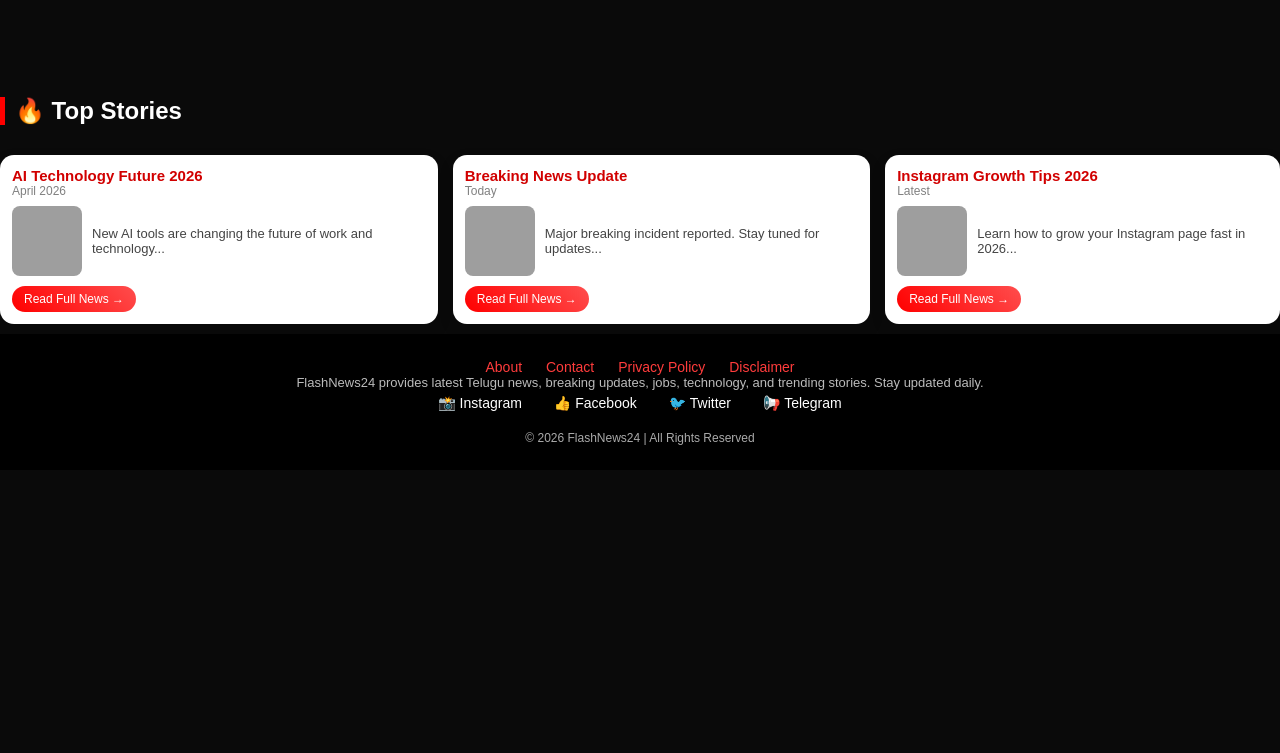
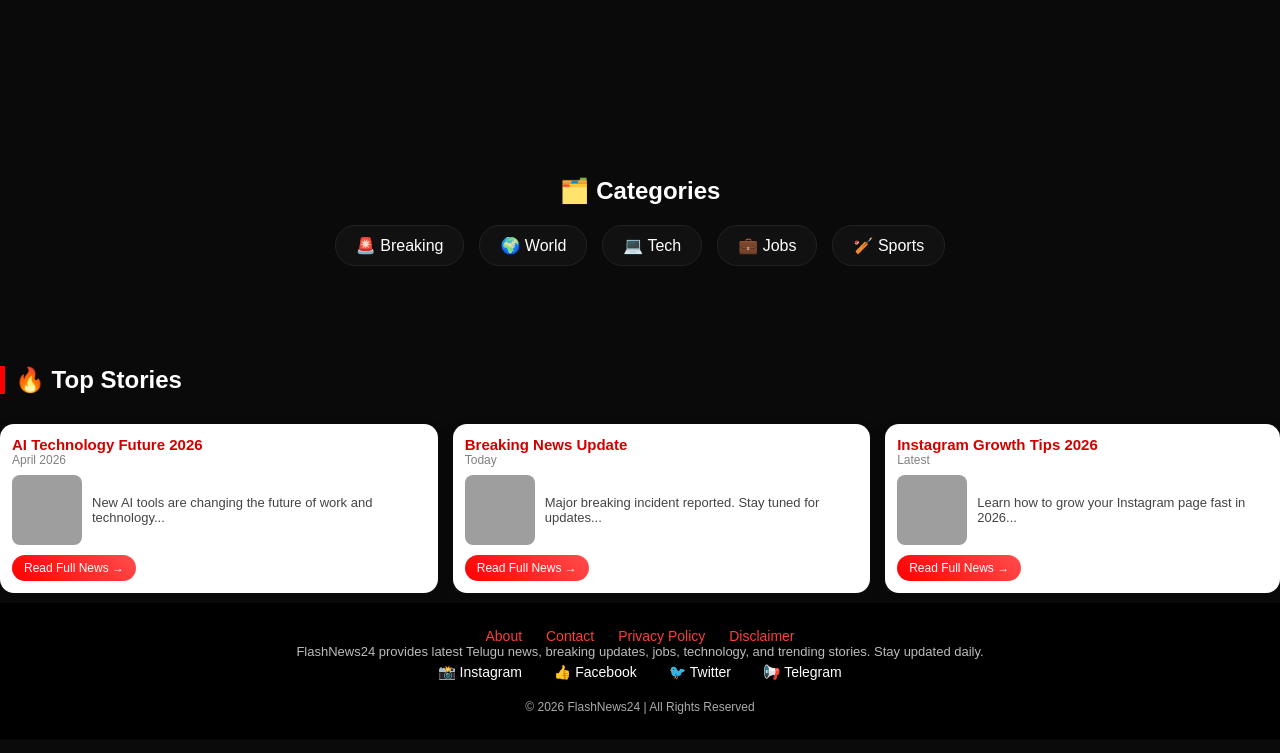
Before and after one commit to Hed3900/flash-hub, a plain HTML site: page index.html in a window 1280 px wide. Shown: the part 1133-1886 px from the top of the page. Before the commit the page ends 1693 px from the top, so only its background shows below. Drawn offline with Linux system fonts and the light colour scheme; grey boxes are pictures that could not be loaded.

Commit message:
Add categories section with links to news categories
Added a new section for categories with links to different news categories.

```diff
--- a/index.html
+++ b/index.html
@@ -352,7 +352,40 @@ body {
   </div>
 
 </div>
+  <div class="section">
 
+  <h2>🗂️ Categories</h2>
+
+  <div style="display:flex; gap:15px; flex-wrap:wrap; justify-content:center; margin-top:15px;">
+
+    <a href="https://www.flashnews24.site/search/label/Breaking" target="_blank"
+    style="padding:10px 20px; background:#111; border-radius:20px; color:white; text-decoration:none; border:1px solid #222;">
+      🚨 Breaking
+    </a>
+
+    <a href="https://www.flashnews24.site/search/label/World" target="_blank"
+    style="padding:10px 20px; background:#111; border-radius:20px; color:white; text-decoration:none; border:1px solid #222;">
+      🌍 World
+    </a>
+
+    <a href="https://www.flashnews24.site/search/label/Tech" target="_blank"
+    style="padding:10px 20px; background:#111; border-radius:20px; color:white; text-decoration:none; border:1px solid #222;">
+      💻 Tech
+    </a>
+
+    <a href="https://www.flashnews24.site/search/label/Jobs" target="_blank"
+    style="padding:10px 20px; background:#111; border-radius:20px; color:white; text-decoration:none; border:1px solid #222;">
+      💼 Jobs
+    </a>
+
+    <a href="https://www.flashnews24.site/search/label/Sports" target="_blank"
+    style="padding:10px 20px; background:#111; border-radius:20px; color:white; text-decoration:none; border:1px solid #222;">
+      🏏 Sports
+    </a>
+
+  </div>
+
+  </div>
 <h2 style="border-left:5px solid red;padding-left:10px;">
   🔥 Top Stories
 </h2>
@@ -607,6 +640,9 @@ body {
 .blog-card:hover {
   transform:scale(1.05);
     }
+    a:hover {
+  background:red !important;
+    }
     </Style>
     <a href="https://wa.me/?text=Check this news https://flashnews24.site"
 style="position:fixed;bottom:70px;right:20px;background:#25D366;
```
